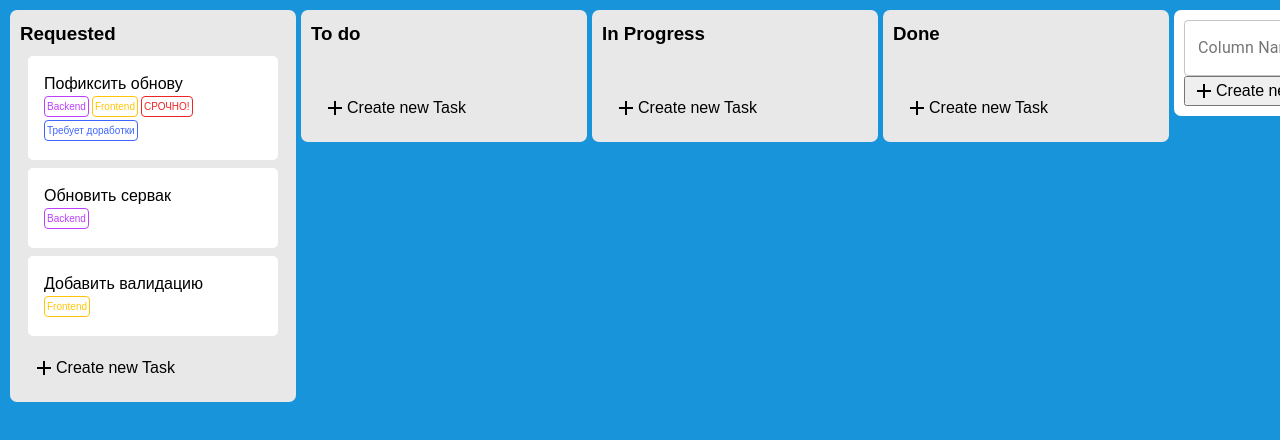
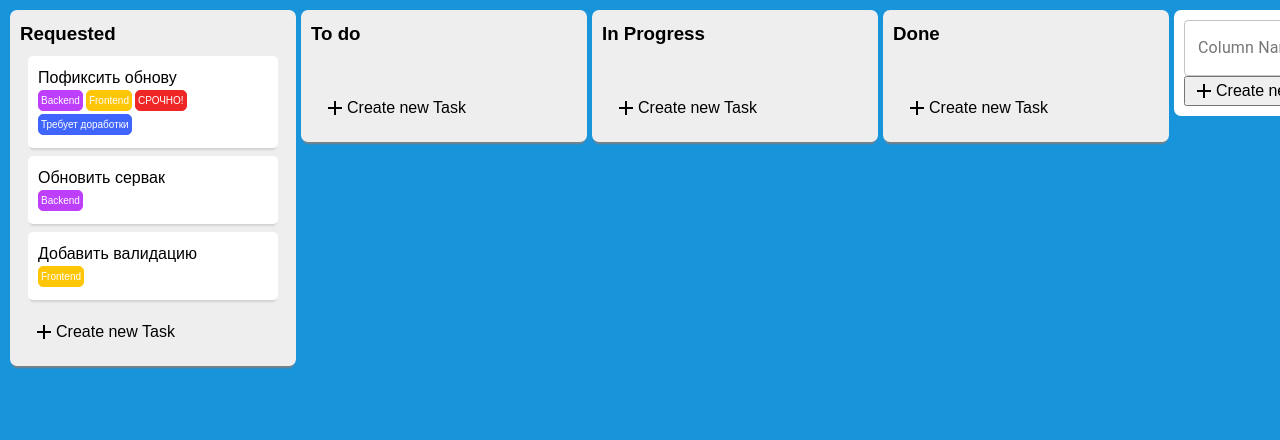
Before and after one commit to SOUTHYYY/kanban-desk-example, a React (Create React App) app: page / in a window 1280 px wide. Shown: the top 440 px of the page. Built offline with nearby package versions, Linux system fonts and the light colour scheme.

Commit message:
Update Styles

```diff
--- a/src/screens/Workspace/components/Column/styles.ts
+++ b/src/screens/Workspace/components/Column/styles.ts
@@ -10,8 +10,9 @@ export const ColumnContainer = styled.div`
 
 export const ColumnWrapper = styled.div`
   padding: 10px;
-  background-color: #e8e8e8 !important;
+  background-color: #eeeeee !important;
   margin-right: 5px;
   border-radius: 7px;
   background-color: #fff;
+  box-shadow: 0 4px 2px -2px gray;
 `;
--- a/src/screens/Workspace/components/Task/styles.ts
+++ b/src/screens/Workspace/components/Task/styles.ts
@@ -1,4 +1,5 @@
 import styled from 'styled-components';
+import DateIcon from '@material-ui/icons/DateRange';
 
 export type MarkerType = {
   color: string;
@@ -6,16 +7,46 @@ export type MarkerType = {
 
 export const TaskItem = styled.div`
   user-select: none;
-  padding: 16px;
+  padding: 10px;
   margin: 0 0 8px 0;
-  min-height: 50px;
+  min-height: 40px;
   border-radius: 5px;
   background-color: #fff;
+
+  box-shadow: 0 4px 2px -2px lightgray;
+`;
+
+export const TopInfo = styled.div`
+  display: flex;
+  justify-content: space-between;
+  position: relative;
+`;
+
+export const TopInfoText = styled.span``;
+
+export const TopInfoButton = styled.button`
+  border: none;
+  background-color: inherit;
+  cursor: pointer;
+  position: absolute;
+  top: -5px;
+  right: 0;
+  border-radius: 4px;
+
+  &:hover {
+    background-color: rgb(192, 192, 192, 0.2);
+  }
+`;
+
+export const BottomInfo = styled.div`
+  display: flex;
+  justify-content: space-between;
 `;
 
 export const MarkerContainer = styled.div`
   display: flex;
   flex-wrap: wrap;
+  flex: 1;
 `;
 
 export const Marker = styled.span<MarkerType>`
@@ -23,8 +54,9 @@ export const Marker = styled.span<MarkerType>`
   margin-right: 3px;
   margin-bottom: 3px;
   font-size: 10px;
-  border-radius: 4px;
-  color: ${(props: MarkerType) => props.color};
+  border-radius: 5px;
+  background-color: ${(props: MarkerType) => props.color};
+  color: #fff;
   border: 1.5px solid ${(props: MarkerType) => props.color};
 `;
 
@@ -33,3 +65,24 @@ export const CreateTaskText = styled.div`
   width: 250px;
   border-radius: 7px;
 `;
+
+export const DateContainer = styled.div`
+  display: flex;
+  flex: 1;
+  align-items: flex-end;
+  justify-content: flex-end;
+`;
+
+export const DateInfo = styled.div`
+  display: flex;
+  align-items: center;
+`;
+
+export const DateText = styled.span`
+  font-size: 12px;
+  margin-right: 5px;
+`;
+
+export const DateInfoIcon = styled(DateIcon)`
+  width: 14px !important;
+`;
```
